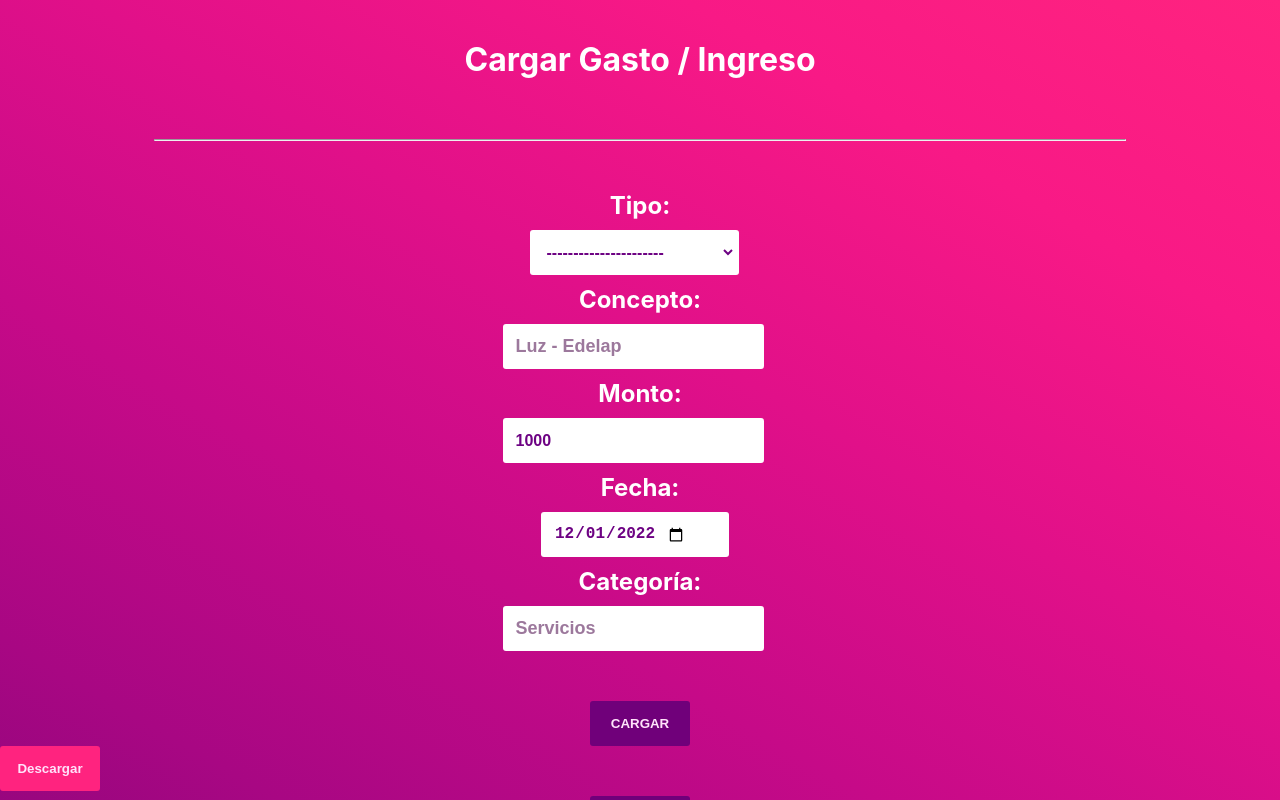
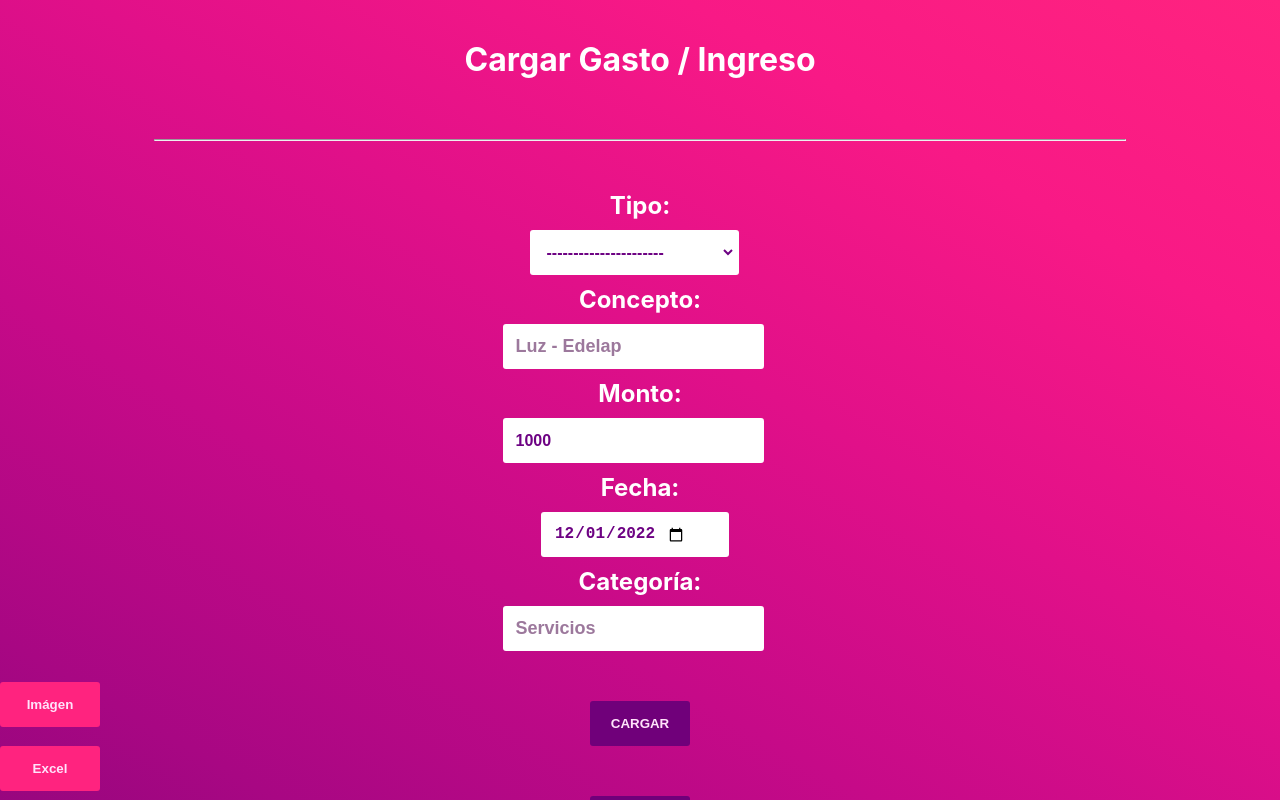
Before and after one commit to chiky222/finanzas-personales, a React (Create React App) app: page / in a window 1280 px wide. Shown: the top 800 px of the page. Built offline with nearby package versions, Linux system fonts and the light colour scheme.

Commit message:
Agrego funcionalidad y botón para descargar Tablas cómo Imágen

```diff
--- a/package.json
+++ b/package.json
@@ -6,6 +6,8 @@
     "@testing-library/jest-dom": "^5.16.5",
     "@testing-library/react": "^13.4.0",
     "@testing-library/user-event": "^13.5.0",
+    "html2canvas": "^1.4.1",
+    "jquery": "^3.6.2",
     "react": "^18.2.0",
     "react-dom": "^18.2.0",
     "react-icons": "^4.7.1",
--- a/src/App.js
+++ b/src/App.js
@@ -4,8 +4,7 @@ import NavBar from './components/NavBar';
 import TablaConceptos from './components/TablaConceptos';
 import TablaResumen from './components/TablaResumen';
 import {BrowserRouter, Routes, Route} from 'react-router-dom';
-import CartProvider, { CartContext } from './context/context';
-import { useContext } from 'react';
+import CartProvider from './context/context';
 
 function App() {
 
--- a/src/components/TablaConceptos.jsx
+++ b/src/components/TablaConceptos.jsx
@@ -3,11 +3,14 @@ import { CartContext } from '../context/context';
 import Concepto from './Concepto';
 import { v4 as uuidv4 } from 'uuid';
 import { useParams } from 'react-router-dom';
+import { useRef } from 'react';
+import exportAsImage from '../utils/exportAsImage.js';
 
 const TablaConceptos = () => {
 
   const {ingresoPrincipal, otrosIngresos, gastosFijos, gastosPersonales, ahorroInversion, tableToExcel} = useContext(CartContext);
   const { tipoConcepto } = useParams();
+  const exportRef = useRef();
 
   const compararConcepto = (tipoConcepto) => {
     if (tipoConcepto === 'ingresoPrincipal' && tipoConcepto && ingresoPrincipal) {
@@ -50,7 +53,7 @@ const TablaConceptos = () => {
 
   return (
     <>
-      <table className="tabla-container tabla-conceptos" id='tabla-conceptos'>
+      <table className="tabla-container tabla-conceptos" id='tabla-conceptos' ref={exportRef}>
         <thead>
           <tr>
             <th style={{minWidth: '180px', width: '280px'}} >Concepto:</th>
@@ -64,7 +67,8 @@ const TablaConceptos = () => {
           {compararConcepto(tipoConcepto)}
         </tbody>
       </table>
-      <button type="button" style={{display: 'block', position: 'fixed', top: '87%'}} className="formulario__btn descarga" onClick={() => tableToExcel('tabla-conceptos', 'Presupuesto del Mes')}>Descargar</button>
+      <button type="button" style={{display: 'block', position: 'fixed', top: '87%'}} className="formulario__btn descarga" onClick={() => tableToExcel('tabla-conceptos', 'Presupuesto del Mes')}>Excel</button>
+      <button type="button" style={{display: 'block', position: 'fixed', top: '79%'}} className="formulario__btn descarga" onClick={() => exportAsImage(exportRef.current, "test")}>Imágen</button>
     </>
   )
 };
--- a/src/components/TablaResumen.jsx
+++ b/src/components/TablaResumen.jsx
@@ -1,16 +1,19 @@
 import React from 'react';
 import { useContext } from 'react';
 import { CartContext } from '../context/context';
+import { useRef } from 'react';
+import exportAsImage from '../utils/exportAsImage.js';
 
 const TablaResumen = () => {
 
   const { montoPresupuestado, montoIngPpal, porcIngPpal, montoOtrosIng, porcOtrosIng, montoIngTotal, porcIngTotal, montoGtoFijo, porcGtoFijo, montoGtoPers, porcGtoPers, montoGtoTotal, porcGtoTotal, montoAhorroInv, porcAhorroInv } = useContext(CartContext);
 
   const {tableToExcel} = useContext(CartContext);
+  const exportRef = useRef();
 
   return (
     <>
-      <table className="tabla-container tabla-resumen" id='tabla-resumen'>
+      <table className="tabla-container tabla-resumen" id='tabla-resumen' ref={exportRef}>
         <thead>
           <tr>
             <th style={{minWidth: '180px', width: '280px'}} >Tipo</th>
@@ -75,7 +78,8 @@ const TablaResumen = () => {
           </tr>
         </tbody>
       </table>
-      <button type="button" style={{display: 'block', position: 'fixed', top: '87%'}} className="formulario__btn descarga" onClick={() => tableToExcel('tabla-resumen', 'Presupuesto del Mes')}>Descargar</button>
+      <button type="button" style={{display: 'block', position: 'fixed', top: '87%'}} className="formulario__btn descarga" onClick={() => tableToExcel('tabla-resumen', 'Presupuesto del Mes')}>Excel</button>
+      <button type="button" style={{display: 'block', position: 'fixed', top: '79%'}} className="formulario__btn descarga" onClick={() => exportAsImage(exportRef.current, "test")}>Imágen</button>
     </>
   )
 };
--- a/src/context/context.jsx
+++ b/src/context/context.jsx
@@ -153,7 +153,7 @@ const CartProvider = ({ children }) => {
           var ctx = {worksheet: name || 'Worksheet', table: table.innerHTML}
           window.location.href = uri + base64(format(template, ctx))
         }
-      })()
+    })()
 
     return (
         <CartContext.Provider value={{ totalIngresos, totalGastos, totalCategoria, porcentajeCategoria, montoPresupuestado, ingresoPrincipal, setIngresoPrincipal, otrosIngresos, setOtrosIngresos, gastosFijos, setGastosFijos, gastosPersonales, setGastosPersonales, ahorroInversion, setAhorroInversion, resetAll, montoIngPpal, porcIngPpal, montoOtrosIng, porcOtrosIng, montoIngTotal, porcIngTotal, montoGtoFijo, porcGtoFijo, montoGtoPers, porcGtoPers, montoGtoTotal, porcGtoTotal, montoAhorroInv, porcAhorroInv, tableToExcel }}>
--- /dev/null
+++ b/src/utils/exportAsImage.js
@@ -0,0 +1,23 @@
+import html2canvas from "html2canvas";
+
+const exportAsImage = async (element, imageFileName) => {
+    const canvas = await html2canvas(element);
+    const image = canvas.toDataURL("image/png", 1.0);
+    downloadImage(image, imageFileName);
+};
+
+const downloadImage = (blob, fileName) => {
+    const fakeLink = window.document.createElement("a");
+    fakeLink.style = "display:none;";
+    fakeLink.download = fileName;
+
+    fakeLink.href = blob;
+
+    document.body.appendChild(fakeLink);
+    fakeLink.click();
+    document.body.removeChild(fakeLink);
+
+    fakeLink.remove();
+};
+
+export default exportAsImage;
```
Also changed, not shown: 1 other file (tests, documents, lock files or other folders).
